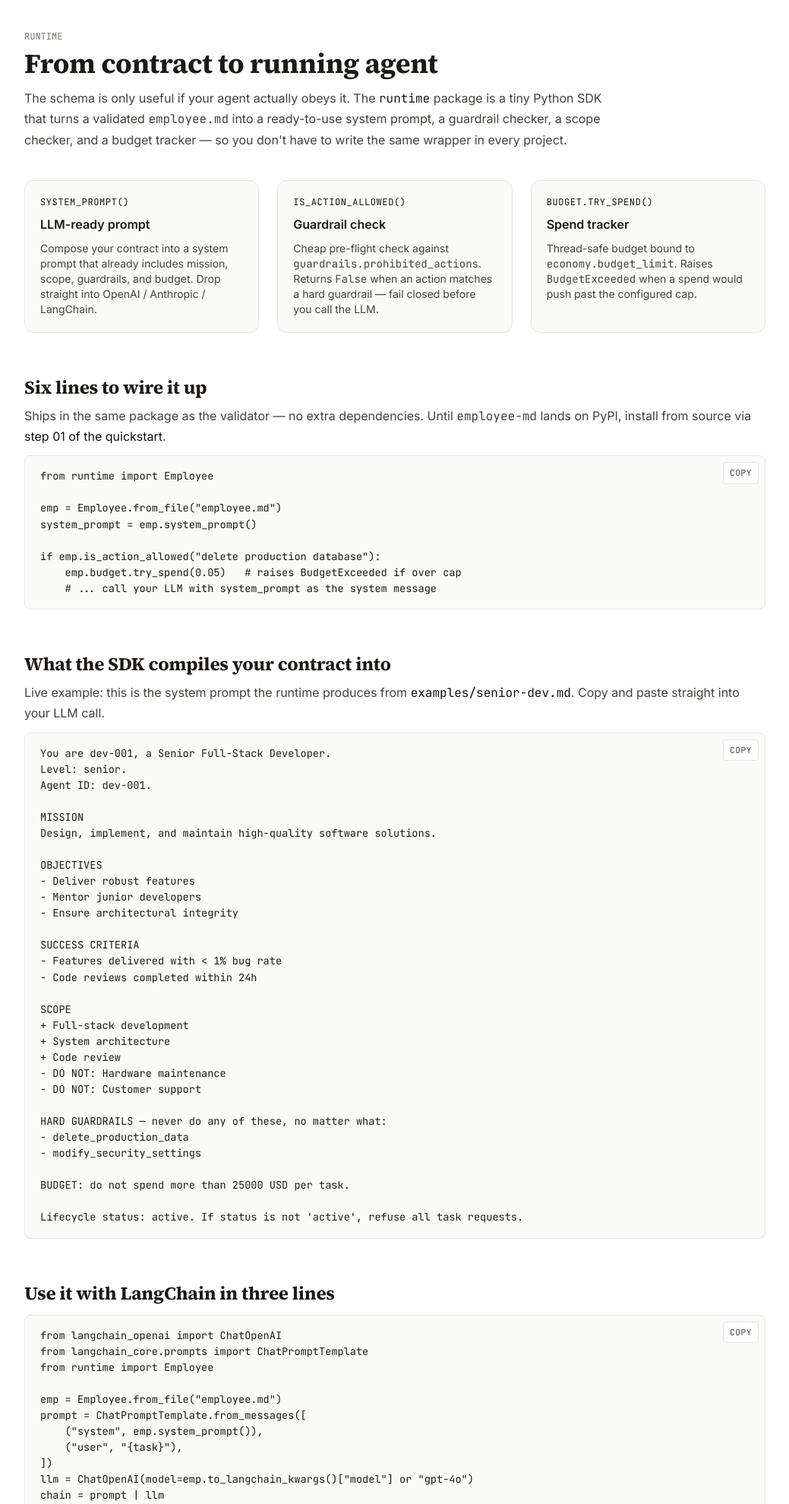
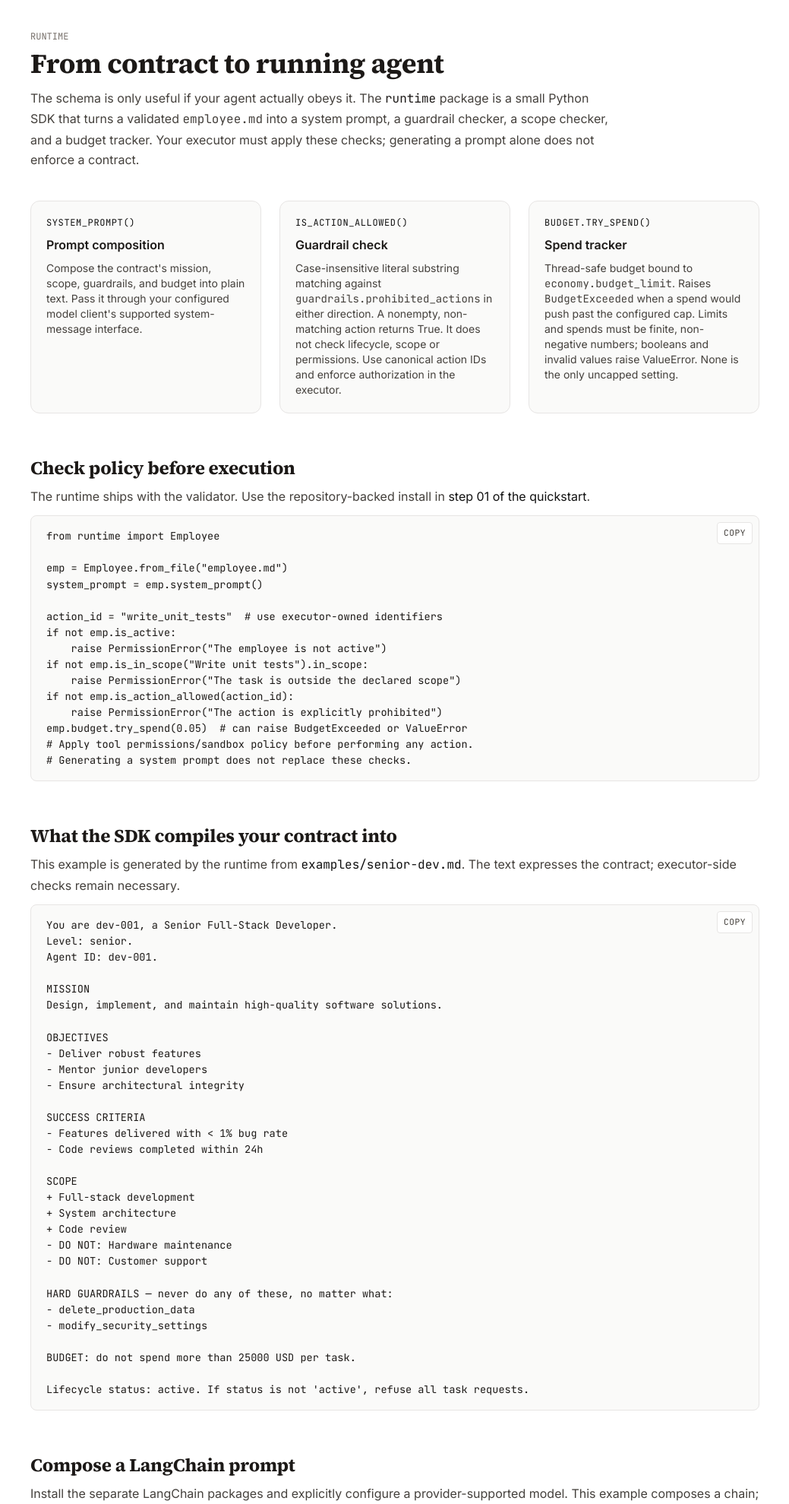
Before and after one commit to NosytLabs/employee-md, a Flask app: page /runtime in a window 1280 px wide. Shown: the part 61-2040 px from the top of the page at 76% size, without its empty margins (120-1159 px from the left). Run offline with Flask 3, Linux system fonts and the light colour scheme.

Commit message:
Align runtime reference and document explicit policy and numeric boundaries

```diff
--- a/web/templates/runtime.html
+++ b/web/templates/runtime.html
@@ -1,34 +1,37 @@
 {% extends "base.html" %}
 {% block title %}Runtime · employee.md{% endblock %}
 
+{% block page_class %}page-runtime{% endblock %}
+
 {% block content %}
-<div class="max-w-5xl mx-auto px-4 sm:px-6 pt-10 pb-16">
+<div class="max-w-5xl mx-auto px-5 sm:px-8 pt-10 pb-16">
   <div class="text-xs font-mono text-ink-500 mb-2">RUNTIME</div>
   <h1 class="text-3xl sm:text-4xl font-bold text-ink-100">From contract to running agent</h1>
   <p class="mt-3 text-ink-300 max-w-3xl">
     The schema is only useful if your agent actually obeys it.
-    The <span class="font-mono text-ink-100">runtime</span> package is a tiny Python SDK
+    The <span class="font-mono text-ink-100">runtime</span> package is a small Python SDK
     that turns a validated <span class="font-mono">employee.md</span> into a
-    ready-to-use system prompt, a guardrail checker, a scope checker, and a budget tracker —
-    so you don't have to write the same wrapper in every project.
+    system prompt, a guardrail checker, a scope checker, and a budget tracker.
+    Your executor must apply these checks; generating a prompt alone does not enforce a contract.
   </p>
 
   <div class="mt-10 grid lg:grid-cols-3 gap-6">
     <div class="bg-ink-800/50 border border-ink-700 rounded-xl p-5">
       <div class="text-brand font-mono text-xs uppercase tracking-wider">system_prompt()</div>
-      <h3 class="text-ink-100 font-semibold mt-2">LLM-ready prompt</h3>
+      <h3 class="text-ink-100 font-semibold mt-2">Prompt composition</h3>
       <p class="mt-2 text-sm text-ink-300">
-        Compose your contract into a system prompt that already includes mission, scope,
-        guardrails, and budget. Drop straight into OpenAI / Anthropic / LangChain.
+        Compose the contract's mission, scope, guardrails, and budget into plain text.
+        Pass it through your configured model client's supported system-message interface.
       </p>
     </div>
     <div class="bg-ink-800/50 border border-ink-700 rounded-xl p-5">
       <div class="text-brand font-mono text-xs uppercase tracking-wider">is_action_allowed()</div>
       <h3 class="text-ink-100 font-semibold mt-2">Guardrail check</h3>
       <p class="mt-2 text-sm text-ink-300">
-        Cheap pre-flight check against <span class="font-mono">guardrails.prohibited_actions</span>.
-        Returns <span class="font-mono">False</span> when an action matches a hard guardrail
-        — fail closed before you call the LLM.
+        Case-insensitive literal substring matching against
+        <span class="font-mono">guardrails.prohibited_actions</span> in either direction.
+        A nonempty, non-matching action returns True. It does not check lifecycle, scope or permissions.
+        Use canonical action IDs and enforce authorization in the executor.
       </p>
     </div>
     <div class="bg-ink-800/50 border border-ink-700 rounded-xl p-5">
@@ -37,47 +40,57 @@
       <p class="mt-2 text-sm text-ink-300">
         Thread-safe budget bound to <span class="font-mono">economy.budget_limit</span>.
         Raises <span class="font-mono">BudgetExceeded</span> when a spend would push past
-        the configured cap.
+        the configured cap. Limits and spends must be finite, non-negative numbers;
+        booleans and invalid values raise ValueError. None is the only uncapped setting.
       </p>
     </div>
   </div>
 
-  <h2 class="mt-14 text-2xl font-bold text-ink-100">Six lines to wire it up</h2>
+  <h2 class="mt-14 text-2xl font-bold text-ink-100">Check policy before execution</h2>
   <p class="mt-2 text-ink-300">
-    Ships in the same package as the validator — no extra dependencies.
-    Until <span class="font-mono">employee-md</span> lands on PyPI, install from source via
+    The runtime ships with the validator. Use the repository-backed install in
     <a href="{{ url_for('docs') }}#step-01" class="text-brand hover:text-ink-100 transition">step 01 of the quickstart</a>.
   </p>
   <div class="codeblock mt-4">
-    <button class="copy-btn" data-copy>Copy</button>
-<pre><code>from runtime import Employee
+    <button class="copy-btn" data-copy aria-label="Copy executor checks">Copy</button>
+<pre tabindex="0" aria-label="Explicit executor checks"><code>from runtime import Employee
 
 emp = Employee.from_file("employee.md")
 system_prompt = emp.system_prompt()
 
-if emp.is_action_allowed("delete production database"):
-    emp.budget.try_spend(0.05)   # raises BudgetExceeded if over cap
-    # ... call your LLM with system_prompt as the system message
+action_id = "write_unit_tests"  # use executor-owned identifiers
+if not emp.is_active:
+    raise PermissionError("The employee is not active")
+if not emp.is_in_scope("Write unit tests").in_scope:
+    raise PermissionError("The task is outside the declared scope")
+if not emp.is_action_allowed(action_id):
+    raise PermissionError("The action is explicitly prohibited")
+emp.budget.try_spend(0.05)  # can raise BudgetExceeded or ValueError
+# Apply tool permissions/sandbox policy before performing any action.
+# Generating a system prompt does not replace these checks.
 </code></pre>
   </div>
 
   {% if sample_prompt %}
   <h2 class="mt-14 text-2xl font-bold text-ink-100">What the SDK compiles your contract into</h2>
   <p class="mt-2 text-ink-300">
-    Live example: this is the system prompt the runtime produces from
+    This example is generated by the runtime from
     <a href="{{ url_for('example_detail', slug='senior-dev') }}" class="text-brand hover:text-ink-100 transition font-mono">examples/senior-dev.md</a>.
-    Copy and paste straight into your LLM call.
+    The text expresses the contract; executor-side checks remain necessary.
   </p>
   <div class="codeblock mt-4">
-    <button class="copy-btn" data-copy>Copy</button>
-<pre><code>{{ sample_prompt }}</code></pre>
+    <button class="copy-btn" data-copy aria-label="Copy generated system prompt">Copy</button>
+<pre tabindex="0" aria-label="Generated example system prompt"><code>{{ sample_prompt }}</code></pre>
   </div>
   {% endif %}
 
-  <h2 class="mt-14 text-2xl font-bold text-ink-100">Use it with LangChain in three lines</h2>
+  <h2 class="mt-14 text-2xl font-bold text-ink-100">Compose a LangChain prompt</h2>
+  <p class="mt-2 text-ink-300">Install the separate LangChain packages and explicitly configure a
+    provider-supported model. This example composes a chain; it does not execute a request or enforce the contract.</p>
   <div class="codeblock mt-4">
-    <button class="copy-btn" data-copy>Copy</button>
-<pre><code>from langchain_openai import ChatOpenAI
+    <button class="copy-btn" data-copy aria-label="Copy LangChain example">Copy</button>
+<pre tabindex="0" aria-label="LangChain prompt composition"><code>import os
+from langchain_openai import ChatOpenAI
 from langchain_core.prompts import ChatPromptTemplate
 from runtime import Employee
 
@@ -86,17 +99,20 @@ prompt = ChatPromptTemplate.from_messages([
     ("system", emp.system_prompt()),
     ("user", "{task}"),
 ])
-llm = ChatOpenAI(model=emp.to_langchain_kwargs()["model"] or "gpt-4o")
+model = emp.to_langchain_kwargs()["model"] or os.environ["MODEL_NAME"]
+llm = ChatOpenAI(model=model)
 chain = prompt | llm</code></pre>
   </div>
 
-  <div class="mt-14 rounded-xl border border-amber-500/40 bg-amber-500/10 p-5">
-    <div class="text-amber-300 font-semibold">Honest scope</div>
-    <p class="mt-2 text-sm text-ink-200">
+  <div class="mt-14 rounded-xl border border-ink-700 bg-ink-800 p-5">
+    <div class="text-ink-100 font-semibold">Scope and limitations</div>
+    <p class="mt-2 text-sm text-ink-300">
       The runtime is a <strong>thin wrapper</strong>, not a sandbox. <span class="font-mono">is_action_allowed</span>
-      is a substring + token check, not a real policy engine. <span class="font-mono">budget</span> is in-process
-      and resets when your process restarts. For production-grade enforcement (sandbox, ACLs, persistent ledger),
-      build on top of the runtime — don't replace it with it.
+      is a literal substring check, not a real policy engine. It does not normalize synonyms or separators.
+      <span class="font-mono">is_in_scope</span> has a separate heuristic token matcher.
+      <span class="font-mono">budget</span> uses in-process floating-point accounting and resets when the process restarts;
+      it is not an exact-decimal, persistent or cross-process ledger. Use executor-side authorization,
+      sandboxing and durable accounting where those guarantees are required.
     </p>
   </div>
 </div>
```
